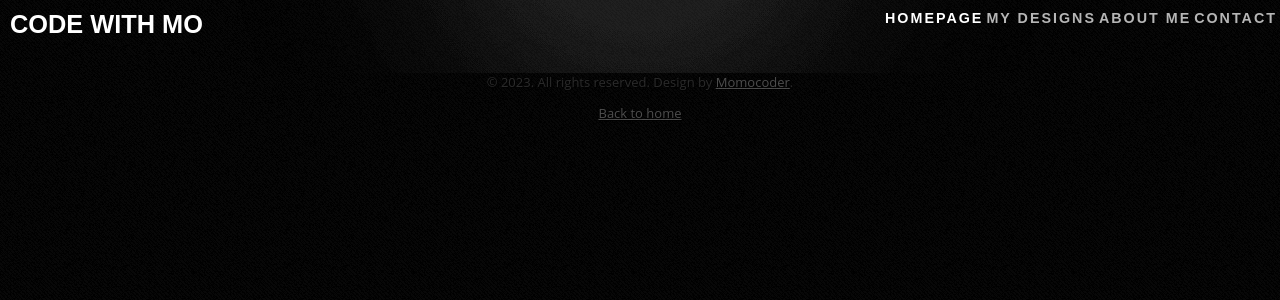
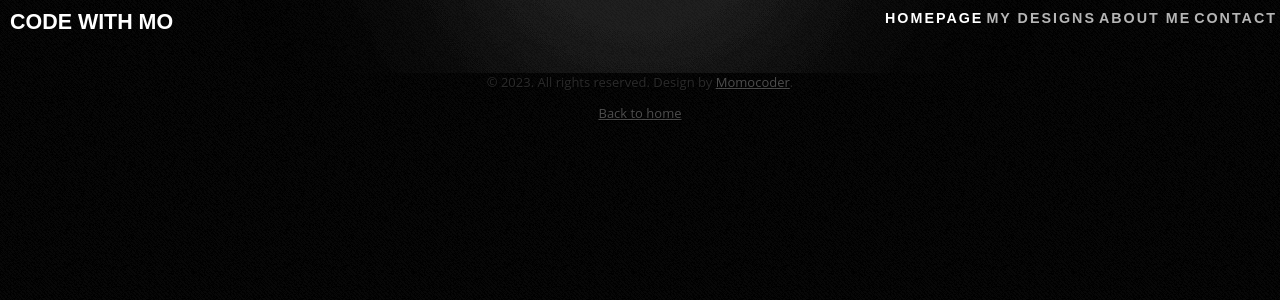
Before and after one commit to momocoder14/Simple-portfolio, a PHP site: page /about.html in a window 1280 px wide. Shown: the top 300 px of the page. Run offline with PHP 8.4, Linux system fonts and the light colour scheme.

Commit message:
Updating header and footer

```diff
--- a/style.css
+++ b/style.css
@@ -33,7 +33,7 @@ hr {
 
 /** HEADER */
 #header{
-	overflow: hidden;
+	overflow: auto;
 	width:100%;
 	height: auto;
 	background: url(images/gradient-bg.png) no-repeat center top;
@@ -43,7 +43,7 @@ hr {
 
 #title {
 	float: left;
-	height: 50px;
+	height: auto;
 	margin-top: 10px;
 	margin-left: 10px;;
 
@@ -59,7 +59,7 @@ hr {
 	text-transform: uppercase;
 	text-decoration: none;
 	font-family: 'Archivo Narrow', sans-serif;
-	font-size: 1.3em;
+	font-size: 1.1em;
 	color: #FFFFFF;
 }
 
```
